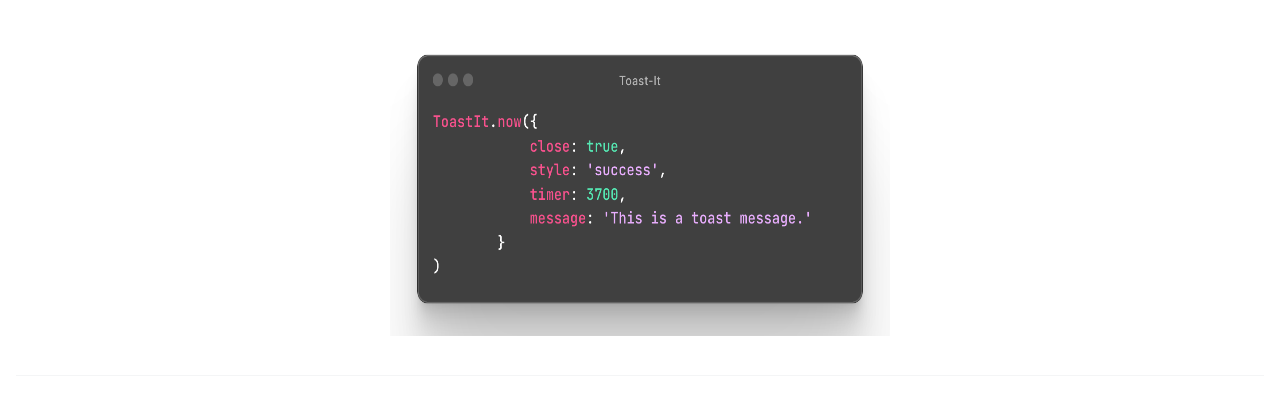
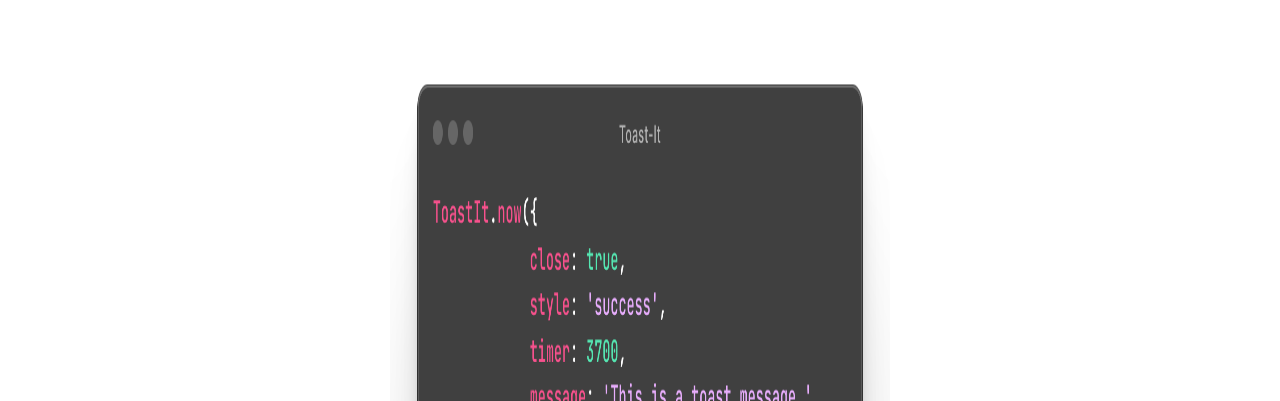
Before and after one commit to mobilepadawan/Toastit-JS, a plain HTML site: page index.html in a window 1280 px wide. Shown: the part 123-524 px from the top of the page. Drawn offline with nearby package versions, Linux system fonts and the light colour scheme.

Commit message:
Update styles.css

```diff
--- a/css/styles.css
+++ b/css/styles.css
@@ -43,7 +43,7 @@ div.image-sample {
 }
 
 div.image-sample img {
-    height: 314px;
+    height: 600px;
     max-width: 500px;
 }
 
```
